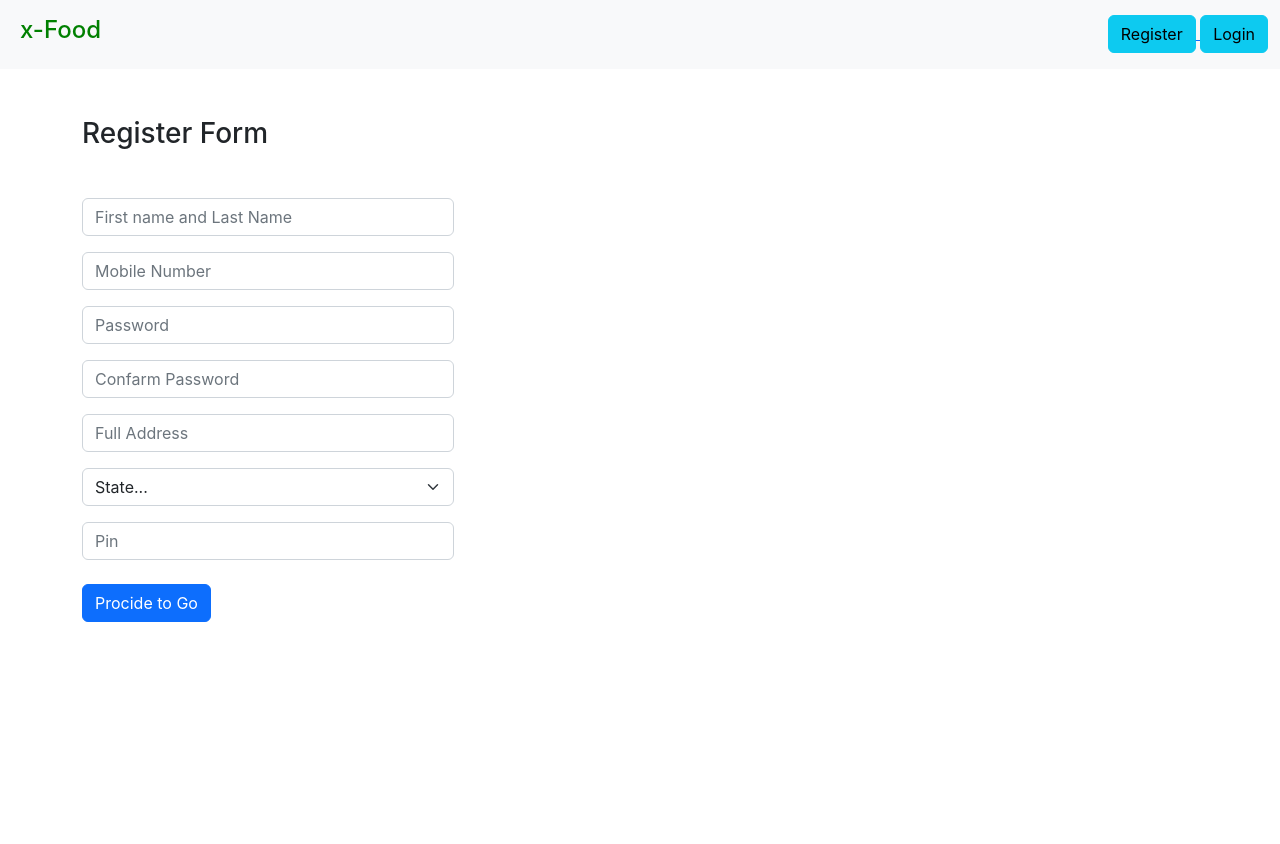
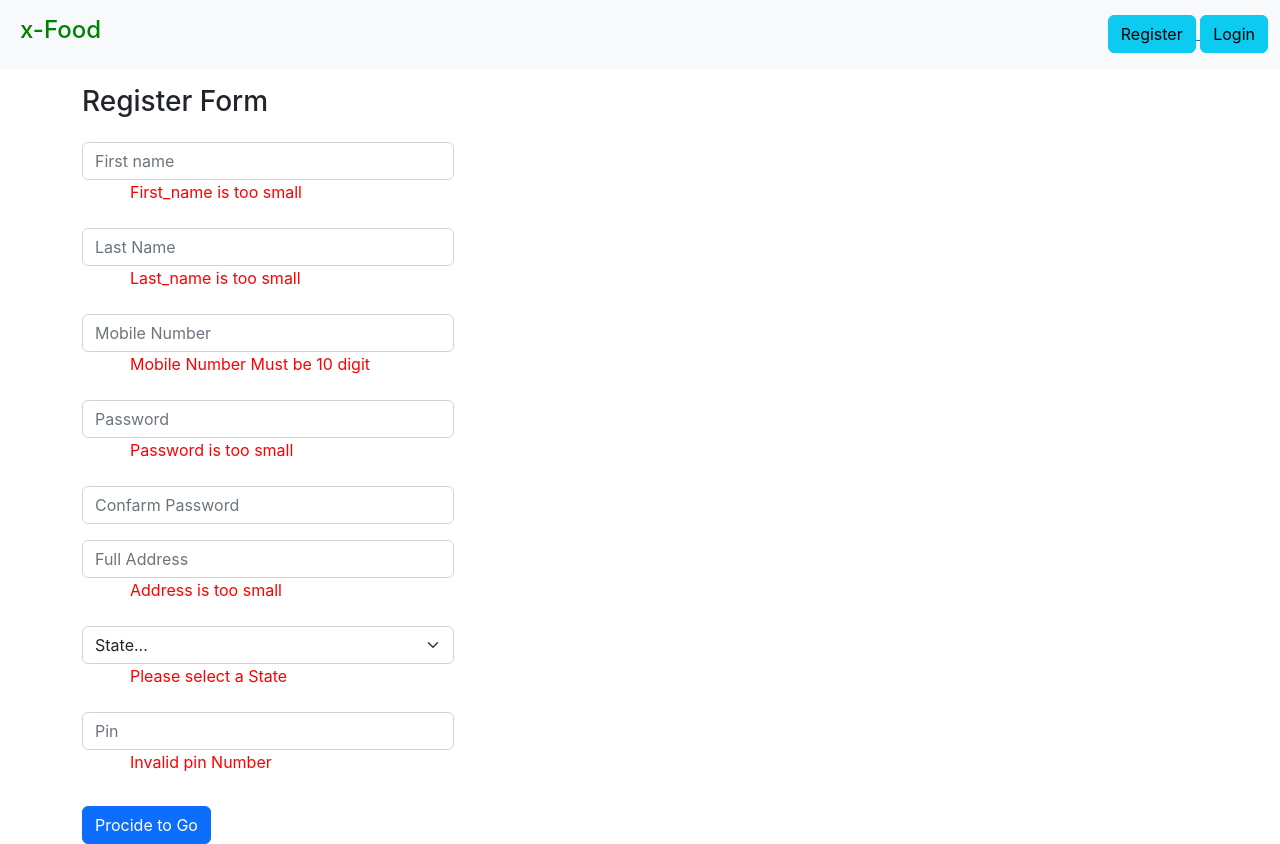
Before and after one commit to Biswajit721159/E-Food, a React (Create React App) app in the folder food_app/: page /Register in a window 1280 px wide. Both pictures are taken after a click on the button "Procide to Go". Before the commit the page ends 800 px from the top, so only its background shows below. Built offline with nearby package versions, Linux system fonts and the light colour scheme; no server answers.

Commit message:
working on register page

```diff
--- a/food_app/src/component/Login.js
+++ b/food_app/src/component/Login.js
@@ -17,8 +17,8 @@ const [user,setuser]=useState([]);
   },[])
 
 const loaduser = async () => {
-let result = await axios.get("http://localhost/main/New%20folder/user.php");
-setuser(result.data.result);
+// let result = await axios.get("http://localhost/main/New%20folder/user.php");
+// setuser(result.data.result);
 };
 
 
--- a/food_app/src/component/Register.js
+++ b/food_app/src/component/Register.js
@@ -7,7 +7,7 @@ export default function () {
 
 
 const [name,setname]=useState("");
-const[first_name,setfirst_name]=useState("");
+const [first_name,setfirst_name]=useState("");
 const [last_name,setlast_name]=useState("");
 const [address,setaddress]=useState("");
 const [state,setstate]=useState("");
@@ -30,124 +30,96 @@ function loaduser()
     .then(response=>response.json())
     .then((data) =>{
         setuser(data);
-        console.log(data);
+        // console.log(data);
     })
 };
 
-let error=[false,false,false,false,false,false,false];
-let message=["","","","","","",""]
+//error section
 
-function solve_name(s)
+const [messagefirst_name,setmessagefirst_name]=useState("")
+const [error_first_name,seterror_first_name]=useState(false)
+
+const [messagelast_name,setmessagelast_name]=useState("")
+const [error_last_name,seterror_last_name]=useState(false)
+
+const [messagemobile,setmessagemobile]=useState("")
+const [error_mobile,seterror_mobile]=useState(false)
+
+const [messagepassword,setmessagepassword]=useState("")
+const [error_password,seterror_password]=useState(false)
+
+const [messageconpassword,setmessageconpassword]=useState("")
+const [error_conpassword,seterror_conpassword]=useState(false)
+
+const [messageaddress,setmessageaddress]=useState("")
+const [error_address,seterror_address]=useState(false)
+
+const [messagestate,setmessagestate]=useState("")
+const [error_state,seterror_state]=useState(false)
+
+const [messagepin,setmessagepin]=useState("")
+const [error_pin,seterror_pin]=useState(false)
+
+function solve_first_name(s)
 {
-  if(s.length<=5)
+  if(s.length<=2)
   {
+    setmessagefirst_name("First_name is too small")
+    seterror_first_name(true)
+    return false;
+  }
+  else
+  {
+    for(let i =0;i<s.length;i++)
+    {
+      if((s[i]>='a' && s[i]<='z') || (s[i]>='A' && s[i]<='Z'))
+      {
+        continue;
+      }
+      else
+      {
+        setmessagefirst_name("First_name is aplhanumatic")
+        seterror_first_name(true)
+        return false;
+      }
+    }
+  }
+  return true;
+}
+
+function solve_last_name(s)
+{
+  if(s.length<=2)
+  {
+    setmessagelast_name("Last_name is too small")
+    seterror_last_name(true)
     return false;
   }
   else
   {
     for(let i=0;i<s.length;i++)
     {
-      if( (s[i]>='a'  && s[i]<='z') || (s[i]>='A'  && s[i]<='Z') || (s[i]==' ') )
+      if((s[i]>='a' && s[i]<='z') || (s[i]>='A' && s[i]<='Z'))
       {
         continue;
       }
       else
       {
+        setmessagelast_name("Last_name is aplhanumatic")
+        seterror_last_name(true)
         return false;
       }
     }
-    let word="";
-    let count=0;
-    for(let i=0;i<s.length;i++)
-    {
-      if(s[i]==' ')
-      {
-        if(word.length)
-        {
-          setfirst_name(word);
-          count++;
-        }
-        word="";
-      }
-      else
-      {
-        word+=s[i];
-      }
-    }
-    if(word.length)
-    {
-      count++;
-      setlast_name(word)
-    }
-    if(count>2)
-    {
-      return false;
-    }
-    return true;
   }
-}
-
-function finalcheck(s)
-{
-    for(let i=0;i<user.length;i++)
-    {
-        if(user[i].mobile==mobile)
-        {
-           return false;
-        }
-    }
-    return true;
-}
-
-function solve_address(s)
-{
-  if(s.lenght<=3)
-  {
-    return false;
-  }
-  else
-  {
-    for(let i=0;i<s.lenght;i++)
-    {
-      if(s[i]>='a' && s[i]<='z')
-      {
-        continue;
-      }
-      else
-      {
-        return false;
-      }
-    }
-    return true;
-  }
-}
-
-function solve_pin(s)
-{
-  if(s.length!==6)
-  {
-    return false;
-  }
-  else
-  {
-    for(let i=0;i<s.length;i++)
-    {
-      if(s[i]>='0' && s[i]<='9')
-      {
-        continue;
-      }
-      else{
-        return false;
-      }
-    }
-    return true;
-  }
+  return true;
 }
 
 function solve_mobile(s)
 {
   if(s.length!==10)
   {
+    setmessagemobile("Mobile Number Must be 10 digit")
+    seterror_mobile(true)
     return false;
   }
   else
@@ -160,6 +132,89 @@ function solve_mobile(s)
       }
       else
       {
+        setmessagemobile("Mobile Number Must be 10 digit")
+        seterror_mobile(true)
+        return false;
+      }
+    }
+    return true;
+  }
+}
+
+function finalcheck(s)
+{
+    for(let i=0;i<user.length;i++)
+    {
+        if(user[i].mobile==mobile)
+        {
+          setmessagemobile("Mobile Number is already exit")
+          seterror_mobile(true)
+        }
+    }
+    return true;
+}
+
+function checkpassword(password)
+{
+  if(password.length<=5)
+  {
+    setmessagepassword("Password is too small")
+    seterror_password(true)
+    return false;
+  }
+  else
+  {
+    return true;
+  }
+}
+
+function checkpasssword_confarmpassword(password,confarmpassword)
+{
+  if(password!=confarmpassword)
+  {
+    setmessageconpassword("Confarm password not same as password")
+    seterror_conpassword(true)
+    return false;
+  }
+  return true;
+}
+
+function solve_address(s)
+{
+  if(s.length<=3)
+  {
+    setmessageaddress("Address is too small")
+    seterror_address(true)
+    return false;
+  }
+  else if(s.length>=30)
+  {
+    setmessageaddress("Address is Must be in 30 latter")
+    seterror_address(true)
+  }
+  return true;
+}
+
+function solve_pin(s)
+{
+  if(s.length!==6)
+  {
+    setmessagepin("Invalid pin Number")
+    seterror_pin(true)
+    return false;
+  }
+  else
+  {
+    for(let i=0;i<s.length;i++)
+    {
+      if(s[i]>='0' && s[i]<='9')
+      {
+        continue;
+      }
+      else
+      {
+        setmessagepin("Invalid pin Number")
+        seterror_pin(true)
         return false;
       }
     }
@@ -169,35 +224,19 @@ function solve_mobile(s)
 
 function solve_state(s)
 {
-  if(s.lenght<=2)
+  if(s=="Select")
   {
+    setmessagestate("Please select a State")
+    seterror_state(true)
     return false;
   }
-  else
+  if(s.length==0)
   {
-    for(let i=0;i<s.lenght;i++)
-    {
-      if(s[i]>='a' && s[i]<='z')
-      {
-        continue;
-      }
-      else
-      {
-        return false;
-      }
-    }
-    return true;
+    setmessagestate("Please select a State")
+    seterror_state(true)
+    return false;
   }
-}
-
-function checkpassword(password)
-{
-
-}
-
-function checkpasssword_confarmpassword(password,confarmpassword)
-{
-
+  return true;
 }
 
 function subnit()
@@ -209,17 +248,21 @@ function subnit()
   // console.log(address)
   // console.log(pin)
   // console.log(state)
-    let a=solve_name(name);
-    let b=solve_mobile(mobile);
-    let c=finalcheck(mobile)
-    let d=checkpassword(password)
-    let e=checkpasssword_confarmpassword(password,confarmpassword)
-    let f=solve_state(state);
-    let g=solve_pin(pin);
-    let h=solve_address(address);
+    let a=solve_first_name(first_name);
+    let b=solve_last_name(last_name);
+    let c=solve_mobile(mobile);
+    let d=finalcheck(mobile)
+    let e=checkpassword(password)
+    let f=checkpasssword_confarmpassword(password,confarmpassword)
+    let g=solve_state(state);
+    let h=solve_pin(pin);
+    let i=solve_address(address);
 
-    if(a==true && b==true && c==true && d==true && e==true && f==true && g==true && h==true)
+   console.log(a+" "+b+" "+c+" "+d+" "+e+" "+f+" "+g+" "+h+" "+i);
+
+    if(a==true && b==true && c==true && d==true && e==true && f==true && g==true && h==true && i==true)
     {
+      console.log("come")
         fetch('http://127.0.0.1:8000/user/',
         {
             method:'POST',
@@ -250,18 +293,29 @@ function subnit()
 
 
   return (
-    <div className="container mt-5">
+    <div className="container mt-3">
       <h3>Register Form</h3>
-        <div className="col-md-4 mt-5">
+        <div className="col-md-4 mt-4">
           <input
             type="text"
             className="form-control"
-            placeholder="First name and Last Name"
-            value={name}
-            onChange={(e)=>setname(e.target.value)}
+            placeholder="First name"
+            value={first_name}
+            onChange={(e)=>setfirst_name(e.target.value)}
             required
           />
-          {error[0]==true?<label for="exampleFormControlInput1" style={{color:"red"}} className="form-label mx-5">{message[0]}</label>:""}
+          {error_first_name==true?<label for="exampleFormControlInput1" style={{color:"red"}} className="form-label mx-5">{messagefirst_name}</label>:""}
+        </div>
+        <div className="col-md-4 mt-3">
+          <input
+            type="text"
+            className="form-control"
+            placeholder="Last Name"
+            value={last_name}
+            onChange={(e)=>setlast_name(e.target.value)}
+            required
+          />
+          {error_last_name==true?<label for="exampleFormControlInput1" style={{color:"red"}} className="form-label mx-5">{messagelast_name}</label>:""}
         </div>
         <div className="col-md-4 mt-3 ">
           <input
@@ -272,29 +326,29 @@ function subnit()
             onChange={(e)=>setmobile(e.target.value)}
             required
           />
-          {error[1]==true?<label for="exampleFormControlInput1" style={{color:"red"}} className="form-label mx-5">{message[1]}</label>:""}
+         {error_mobile==true?<label for="exampleFormControlInput1" style={{color:"red"}} className="form-label mx-5">{messagemobile}</label>:""}
         </div>
         <div className="col-md-4 mt-3 ">
           <input
-            type="password"
+            type="text"
             className="form-control"
             placeholder="Password"
             value={password}
             onChange={(e)=>{setpassword(e.target.value)}}
             required
           />
-          {error[2]==true?<label for="exampleFormControlInput1" style={{color:"red"}} className="form-label mx-5">{message[2]}</label>:""}
+          {error_password==true?<label for="exampleFormControlInput1" style={{color:"red"}} className="form-label mx-5">{messagepassword}</label>:""}
         </div>
         <div className="col-md-4 mt-3 ">
           <input
-            type="password"
+            type="text"
             className="form-control"
             placeholder="Confarm Password"
             value={confarmpassword}
             onChange={(e)=>setconfarmpassowrd(e.target.value)}
             required
           />
-          {error[3]==true?<label for="exampleFormControlInput1" style={{color:"red"}} className="form-label mx-5">{message[3]}</label>:""}
+          {error_conpassword==true?<label for="exampleFormControlInput1" style={{color:"red"}} className="form-label mx-5">{messageconpassword}</label>:""}
         </div>
         <div className="col-md-4 mt-3">
           <input
@@ -305,7 +359,7 @@ function subnit()
             onChange={(e)=>setaddress(e.target.value)}
             required
           />
-          {error[4]==true?<label for="exampleFormControlInput1" style={{color:"red"}} className="form-label mx-5">{message[4]}</label>:""}
+          {error_address==true?<label for="exampleFormControlInput1" style={{color:"red"}} className="form-label mx-5">{messageaddress}</label>:""}
         </div>
         <div className="col-md-4 mt-3">
           <select className="form-select"  value={state} onChange={(e)=>setstate(e.target.value)}>
@@ -321,7 +375,7 @@ function subnit()
             <option>Jharkhand</option>
             <option>Mumbai</option>
           </select>
-          {error[5]==true?<label for="exampleFormControlInput1" style={{color:"red"}} className="form-label mx-5">{message[5]}</label>:""}
+          {error_state==true?<label for="exampleFormControlInput1" style={{color:"red"}} className="form-label mx-5">{messagestate}</label>:""}
         </div>
         <div className="col-md-4 mt-3">
           <input
@@ -333,7 +387,7 @@ function subnit()
             onChange={(e)=>setpin(e.target.value)}
             required
           />
-          {error[6]==true?<label for="exampleFormControlInput1" style={{color:"red"}} className="form-label mx-5">{message[6]}</label>:""}
+          {error_pin==true?<label for="exampleFormControlInput1" style={{color:"red"}} className="form-label mx-5">{messagepin}</label>:""}
         </div>
         <div className="col-md-3 mt-4">
           <button className="btn btn-primary" type="submit" onClick={subnit}>
```
